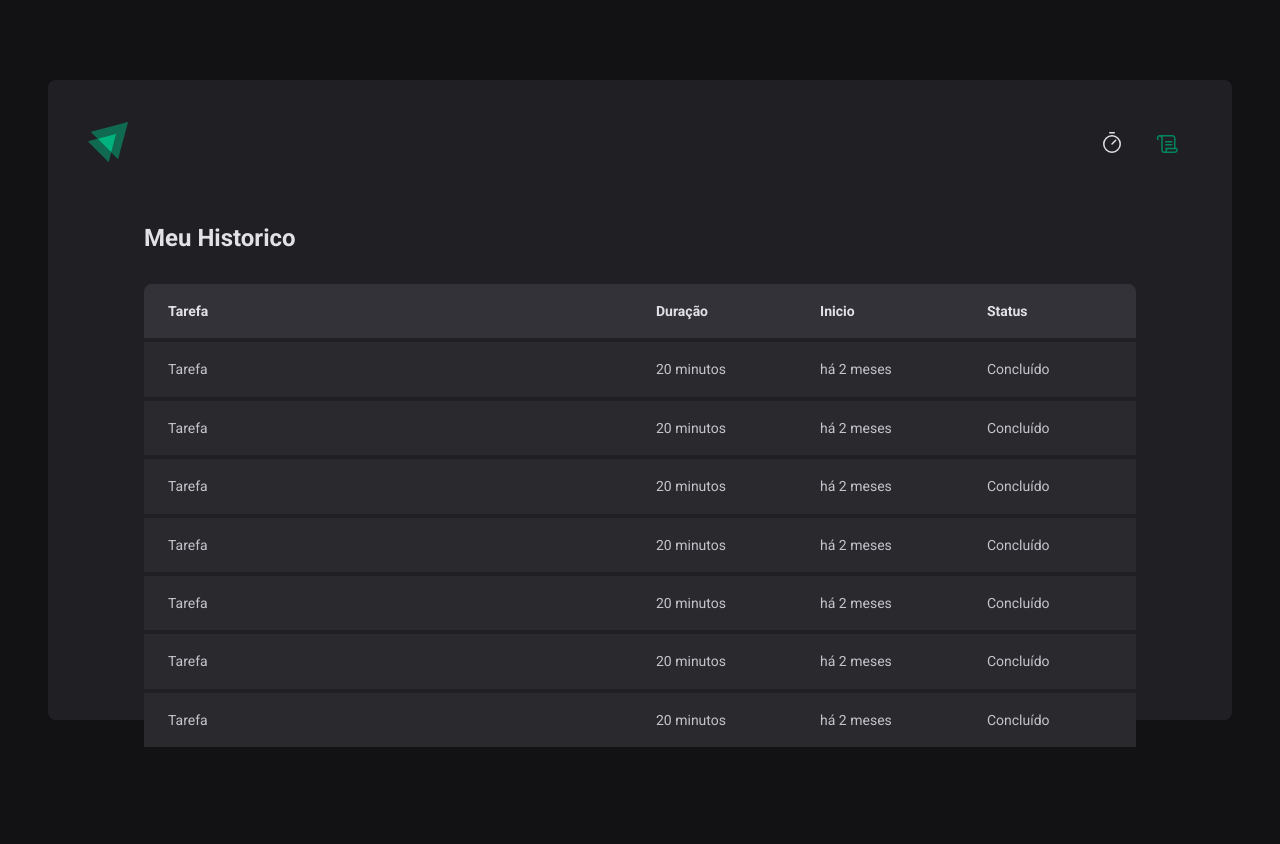
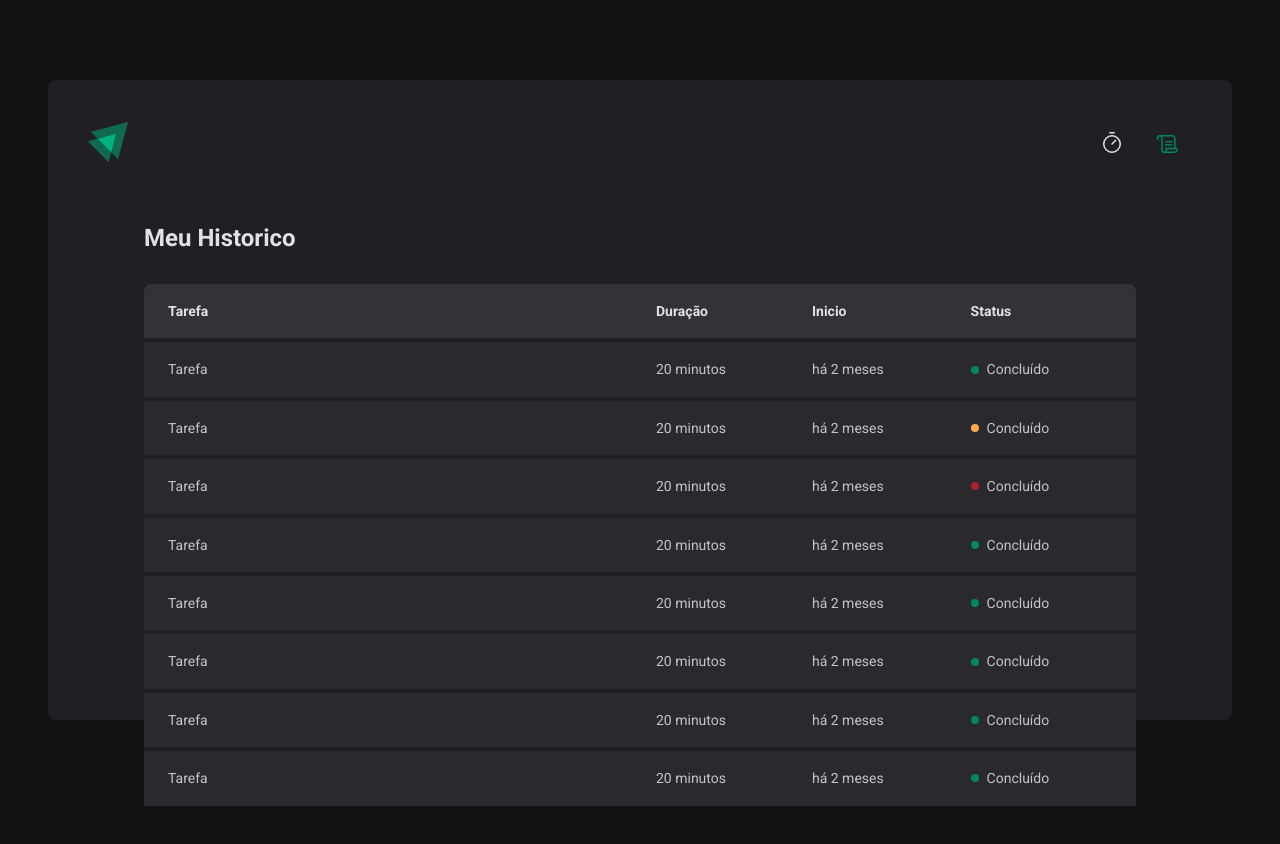
Before and after one commit to manoguii/timer, a React (Vite) app: page /history in a window 1280 px wide. Shown: the top 844 px of the page. Before the commit the page ends 803 px from the top, so only its background shows below. Built offline with nearby package versions, Linux system fonts and the light colour scheme.

Commit message:
:art: add styled-Components variables Status :zap:

```diff
--- a/src/pages/History/index.tsx
+++ b/src/pages/History/index.tsx
@@ -1,4 +1,4 @@
-import { HistoryContainer, HistoryList } from './styles'
+import { HistoryContainer, HistoryList, Status } from './styles'
 
 export function History() {
   return (
@@ -20,43 +20,65 @@ export function History() {
               <td>Tarefa</td>
               <td>20 minutos</td>
               <td>há 2 meses</td>
-              <td>Concluído</td>
+              <td>
+                <Status statusColor="green">Concluído</Status>
+              </td>
             </tr>
             <tr>
               <td>Tarefa</td>
               <td>20 minutos</td>
               <td>há 2 meses</td>
-              <td>Concluído</td>
+              <td>
+                <Status statusColor="yellow">Concluído</Status>
+              </td>
             </tr>
             <tr>
               <td>Tarefa</td>
               <td>20 minutos</td>
               <td>há 2 meses</td>
-              <td>Concluído</td>
+              <td>
+                <Status statusColor="red">Concluído</Status>
+              </td>
             </tr>
             <tr>
               <td>Tarefa</td>
               <td>20 minutos</td>
               <td>há 2 meses</td>
-              <td>Concluído</td>
+              <td>
+                <Status statusColor="green">Concluído</Status>
+              </td>
             </tr>
             <tr>
               <td>Tarefa</td>
               <td>20 minutos</td>
               <td>há 2 meses</td>
-              <td>Concluído</td>
+              <td>
+                <Status statusColor="green">Concluído</Status>
+              </td>
             </tr>
             <tr>
               <td>Tarefa</td>
               <td>20 minutos</td>
               <td>há 2 meses</td>
-              <td>Concluído</td>
+              <td>
+                <Status statusColor="green">Concluído</Status>
+              </td>
             </tr>
             <tr>
               <td>Tarefa</td>
               <td>20 minutos</td>
               <td>há 2 meses</td>
-              <td>Concluído</td>
+              <td>
+                <Status statusColor="green">Concluído</Status>
+              </td>
+            </tr>
+            <tr>
+              <td>Tarefa</td>
+              <td>20 minutos</td>
+              <td>há 2 meses</td>
+              <td>
+                <Status statusColor="green">Concluído</Status>
+              </td>
             </tr>
           </tbody>
         </table>
--- a/src/pages/History/styles.ts
+++ b/src/pages/History/styles.ts
@@ -60,3 +60,27 @@ export const HistoryList = styled.div`
     }
   }
 `
+
+const STATUS_COLORS = {
+  yellow: 'yellow-500',
+  green: 'green-500',
+  red: 'red-500',
+} as const
+
+interface StatusProps {
+  statusColor: keyof typeof STATUS_COLORS // 'yellow' | 'red' | 'green'
+}
+
+export const Status = styled.span<StatusProps>`
+  display: flex;
+  align-items: center;
+  gap: 0.5rem;
+
+  &::before {
+    content: '';
+    width: 0.5rem;
+    height: 0.5rem;
+    border-radius: 9999px;
+    background: ${(props) => props.theme[STATUS_COLORS[props.statusColor]]};
+  }
+`
```
